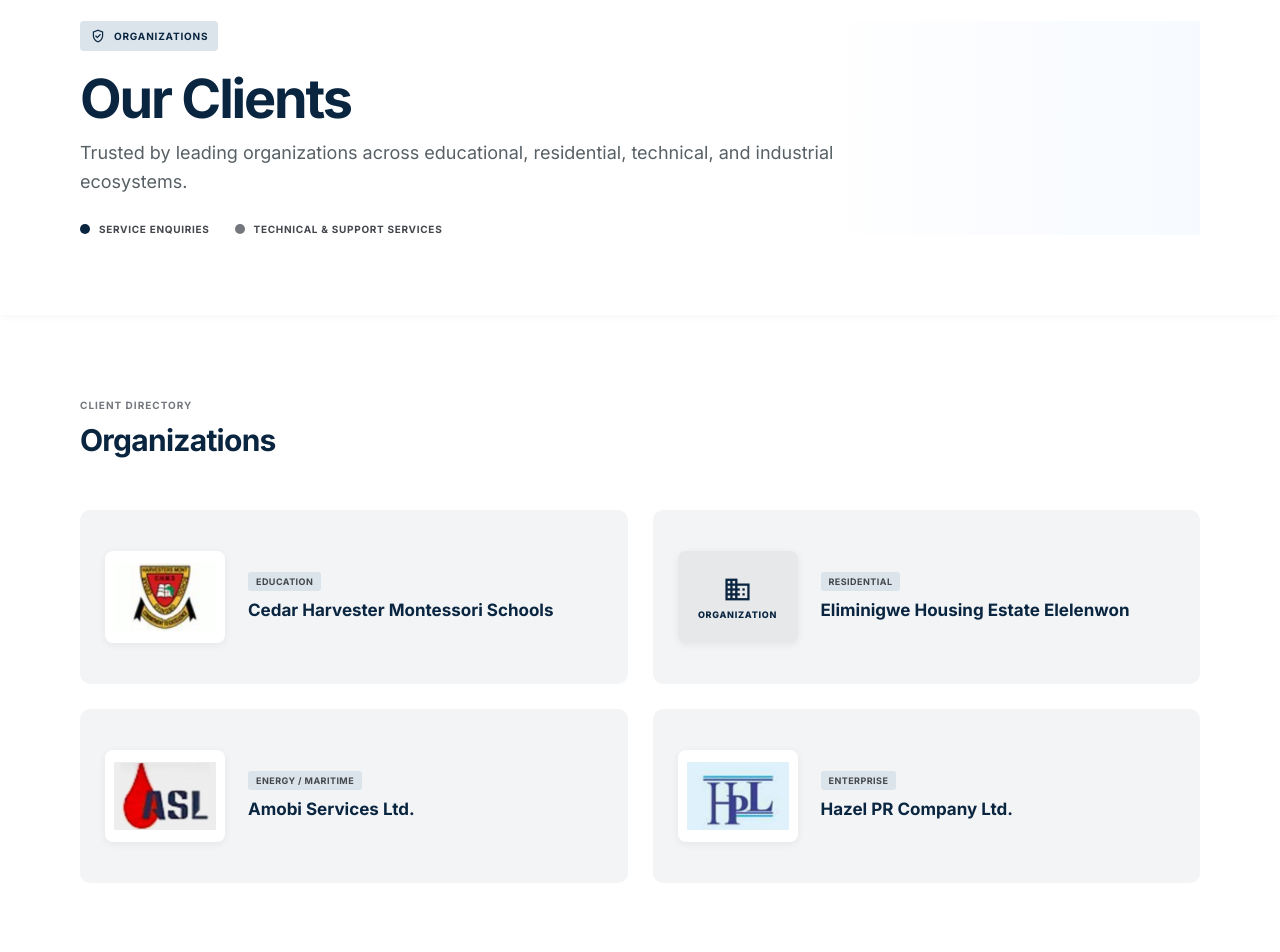
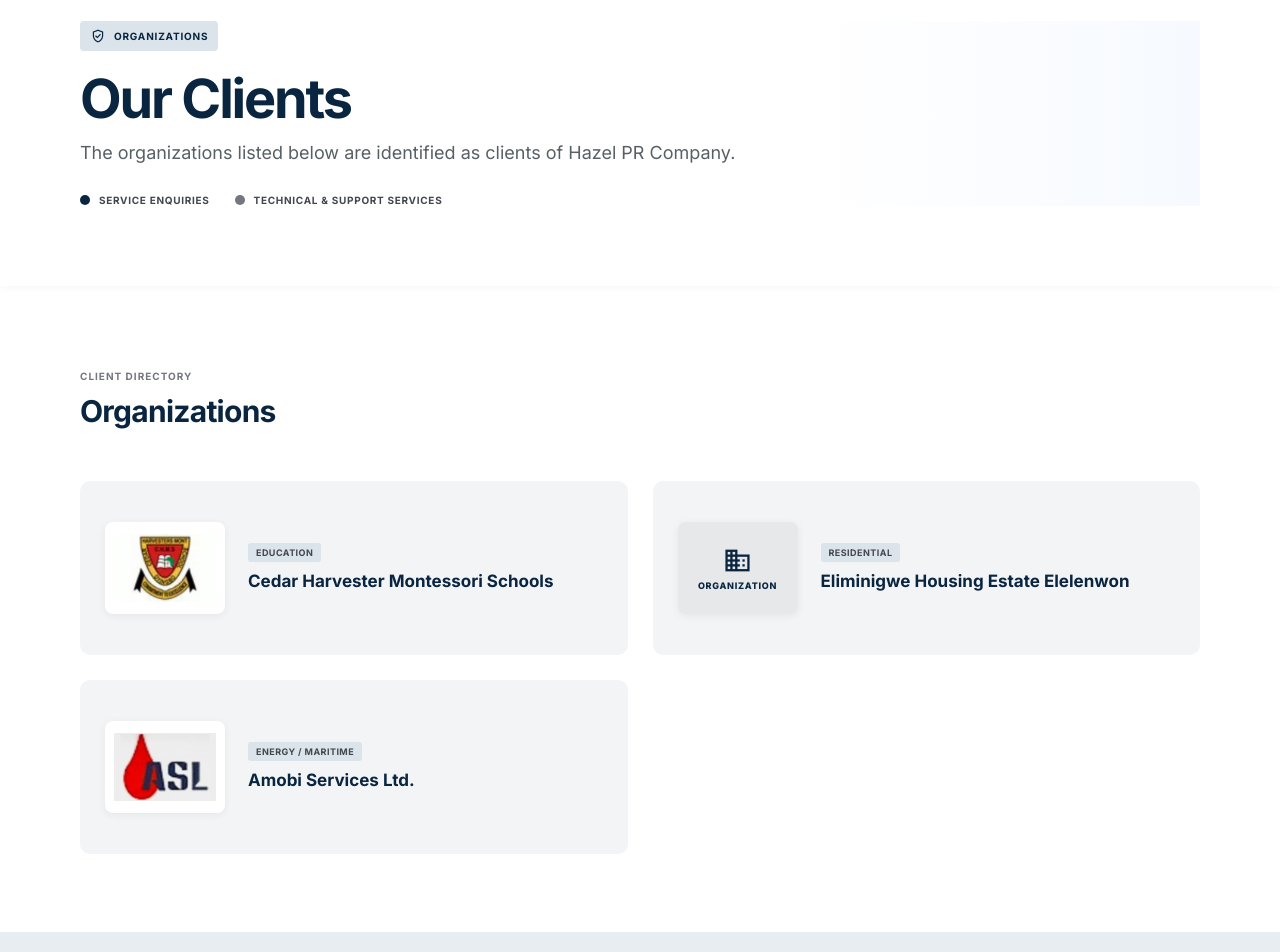
Before and after one commit to ENJ0Y-Labs/hazel-website, a React (Vite) app: page /clients in a window 1280 px wide. Shown: the part 140-1092 px from the top of the page. Built offline with nearby package versions, Linux system fonts and the light colour scheme.

Commit message:
Remove company self-listing from client directory

```diff
--- a/src/pages/OurClients.jsx
+++ b/src/pages/OurClients.jsx
@@ -1,7 +1,6 @@
 import { Link } from "react-router-dom";
 import cedarLogo from "../assets/logo-cedarharvestermontessorischools.jpeg";
 import amobiLogo from "../assets/logo-amobiservicesltd.jpeg";
-import hazelLogo from "../assets/logo-hazelprcompanyltd.jpeg";
 
 const clients = [
   {
@@ -20,12 +19,6 @@ const clients = [
     category: "Energy / Maritime",
     logo: amobiLogo,
     alt: "Amobi Services Ltd. logo",
-  },
-  {
-    name: "Hazel PR Company Ltd.",
-    category: "Enterprise",
-    logo: hazelLogo,
-    alt: "Hazel PR Company Ltd. logo",
   },
 ];
 
@@ -59,15 +52,14 @@ export default function OurClients() {
           <div className="clients-hero-copy">
             <h1>Our Clients</h1>
             <p>
-              Trusted by leading organizations across educational, residential,
-              technical, and industrial ecosystems.
+              The organizations listed below are identified as clients of Hazel PR Company.
             </p>
           </div>
           <div className="clients-hero-standards">
             <div><i /><span>Service Enquiries</span></div>
             <div><i /><span>Technical & Support Services</span></div>
           </div>
-        </div>
+         </div>
       </section>
 
       <section className="clients-directory">
@@ -77,7 +69,6 @@ export default function OurClients() {
               <span>Client Directory</span>
               <h2>Organizations</h2>
             </div>
-
           </div>
 
           <div className="clients-account-grid">
```
